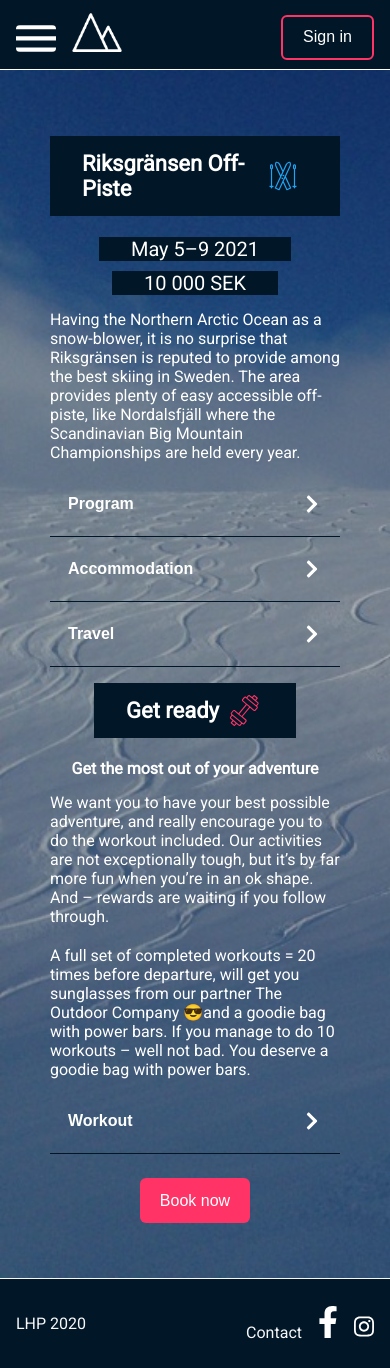
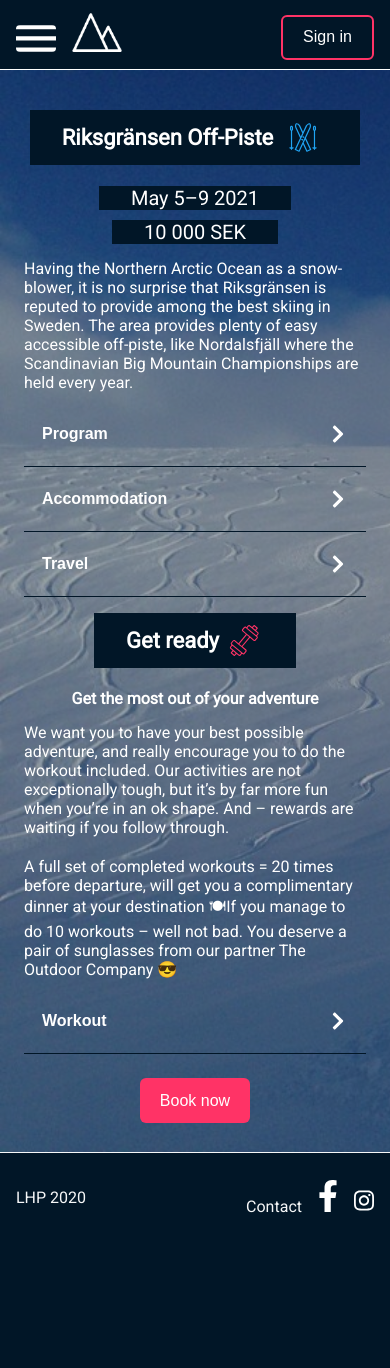
Before and after one commit to lisahammarstrand/final-project-frontend, a React (Create React App) app: page /riksgransen in a window 390 px wide. After the commit the page ends 1242 px from the top, so only its background shows below. Built offline with nearby package versions, Linux system fonts and the light colour scheme.

Commit message:
Changed update stats button, adjusted responsiveness, adjusted content

```diff
--- a/package.json
+++ b/package.json
@@ -10,6 +10,7 @@
     "eslint-plugin-jsx-a11y": "^6.2.3",
     "eslint-plugin-react": "^7.16.0",
     "eslint-plugin-react-hooks": "^2.3.0",
+    "moment": "^2.27.0",
     "react": "^16.12.0",
     "react-dom": "^16.12.0",
     "react-router-dom": "^5.2.0",
--- a/src/components/Header.js
+++ b/src/components/Header.js
@@ -19,7 +19,7 @@ const HamburgerIcon = styled.img`
   margin-left: 16px;
   border-radius: 4px;
 
-  @media (min-width: 768px) {
+  @media (min-width: 650px) {
     display: none;
   }
 `
@@ -30,7 +30,7 @@ const HeaderImage = styled.img`
 const Navbar = styled.nav`
   display: none;
 
-  @media (min-width: 768px) {
+  @media (min-width: 650px) {
     height: 60px;
     display: flex;
     align-items: flex-end;
--- a/src/index.css
+++ b/src/index.css
@@ -40,3 +40,22 @@ main {
   margin-left: 12px;
   margin-right: 12px;
 }
+
+.updateStats {
+  display: block;
+  height: 45px;
+  width: auto;
+  font-size: 16px;
+  background: transparent;
+  color: white;
+  border: 2px solid #20a4f3;
+  border-radius: 6px;
+  padding: 10px 20px;
+  margin: 16px;
+  cursor: pointer;
+  transition: 0.5s;
+}
+
+.updateStats:hover {
+    transform: scale(1.1);
+}
--- a/src/lib/Form.js
+++ b/src/lib/Form.js
@@ -4,9 +4,9 @@ export const Form = styled.form`
 position: absolute;
 display: flex;
 flex-direction: column;
-top: 150px;
+top: 50px;
 width: 80%;
-height: 500px;
+height: auto;
 padding: 40px 30px 30px 30px;
 background: transparent;
 border: 2px solid white;
--- a/src/pages/BookingPage.js
+++ b/src/pages/BookingPage.js
@@ -13,14 +13,14 @@ const BookingBackground = styled(PageBackground)`
   align-items: center;
 `
 const SubmitButton = styled(Button)`
-  position absolute;
   bottom: 24px;
   align-self: center;
 `
 const BookingTitle = styled(Title)`
-  position: absolute;
+  position: relative;
+  margin-top: 0;
+  align-self: center;
   z-index: 2;
-  top: 40px;
 `
 const URL = 'https://active-vaycay-backend.herokuapp.com/users'
 
@@ -58,10 +58,15 @@ export const BookingPage = () => {
     <PageContainer>
       <PageOverlay />
       <BookingBackground>
-        <BookingTitle><h1>Yes, great decision!</h1></BookingTitle>
         {!registrered && (
           <Form onSubmit={handleSubmit}>
-            {!failed && <h2>Glad you are joining us on your next adventure! Welcome to enter your details:</h2>}
+            {!failed &&
+              <>
+                <BookingTitle><h1>Yes, great decision!</h1></BookingTitle>
+                <h2>Glad you are joining us on your next adventure!
+                Welcome to enter your details:
+                </h2>
+              </>}
             {failed && (
               <p>Oops could not registrer your booking. Please check your inputs and try again.</p>
             )}
--- a/src/pages/FunasfjallenDetails.js
+++ b/src/pages/FunasfjallenDetails.js
@@ -15,12 +15,13 @@ const DetailsSummary = styled.div`
   display: flex;
   flex-direction: column;
   justify-content: center;
-  align-items: flex-start;
-  padding: 50px;
+  align-items: center;
+  padding: 24px;
   z-index: 1;
 
   @media (min-width: 650px) {
     flex-direction: row;
+    align-items: flex-start;
   }
 `
 const DetailsDescription = styled.div`
@@ -29,13 +30,9 @@ const DetailsDescription = styled.div`
   flex-direction: column;
   align-items: center;
 
-  @media (min-width: 768px) {
+  @media (min-width: 650px) {
     align-items: flex-start;
-    width: 90%;
-  }
-  @media (min-width: 1024px) {
-    align-items: flex-start;
-    max-width: 800px;
+    max-width: 620px;
   }
 `
 const PackageSubTitle = styled.h2`
@@ -109,7 +106,12 @@ export const FunasfjallenDetails = () => {
             Our activities are not exceptionally tough, but it’s by far more fun when you’re
             in an ok shape. And – rewards are waiting if you follow through.
             </p>
-            <p>A full set of completed workouts = 20 times before departure, will get you sunglasses <span role="img" aria-label="emoji">😎</span>from our partner The Outdoor Company, and a goodie bag with power bars. If you manage to do 10 workouts – well not bad. You deserve a goodie bag with power bars.</p>
+            <p>A full set of completed workouts = 20 times before departure,
+            will get you a complimentary dinner at your destination <span role="img" aria-label="emoji"> 🍽</span>
+              If you manage to do 10 workouts – well not bad.
+              You deserve a pair of sunglasses from our partner The Outdoor Company
+            <span role="img" aria-label="emoji"> 😎</span>
+            </p>
             <Accordion
               title="Workout"
               content={
--- a/src/pages/KittelfjallDetails.js
+++ b/src/pages/KittelfjallDetails.js
@@ -14,12 +14,13 @@ const DetailsSummary = styled.div`
   display: flex;
   flex-direction: column;
   justify-content: center;
-  align-items: flex-start;
-  padding: 50px;
+  align-items: center;
+  padding: 24px;
   z-index: 1;
 
   @media (min-width: 650px) {
     flex-direction: row;
+    align-items: flex-start;
   }
 `
 const DetailsDescription = styled.div`
@@ -28,13 +29,9 @@ const DetailsDescription = styled.div`
   flex-direction: column;
   align-items: center;
 
-  @media (min-width: 768px) {
+  @media (min-width: 650px) {
     align-items: flex-start;
-    width: 90%;
-  }
-  @media (min-width: 1024px) {
-    align-items: flex-start;
-    max-width: 800px;
+    max-width: 620px;
   }
 `
 const PackageSubTitle = styled.h2`
@@ -113,7 +110,12 @@ export const KittelfjallDetails = () => {
             exceptionally tough, but it’s by far more fun when you’re in an ok shape.
             And – rewards are waiting if you follow through.
             </p>
-            <p>A full set of completed workouts = 20 times before departure, will get you sunglasses <span role="img" aria-label="emoji">😎</span>from our partner The Outdoor Company, and a goodie bag with power bars. If you manage to do 10 workouts – well not bad. You deserve a goodie bag with power bars.</p>
+            <p>A full set of completed workouts = 20 times before departure,
+            will get you a complimentary dinner at your destination <span role="img" aria-label="emoji"> 🍽</span>
+              If you manage to do 10 workouts – well not bad.
+              You deserve a pair of sunglasses from our partner The Outdoor Company
+            <span role="img" aria-label="emoji"> 😎</span>
+            </p>
             <Accordion
               title="Workout"
               content={
--- a/src/pages/MyPage.js
+++ b/src/pages/MyPage.js
@@ -1,5 +1,6 @@
 import React, { useState, useEffect } from 'react'
 import styled from 'styled-components'
+import moment from 'moment'
 import { Link } from 'react-router-dom'
 import { PageContainer, PageBackground, PageOverlay } from 'lib/PageBackground'
 import { Title } from 'lib/Title'
@@ -16,7 +17,7 @@ const MyPageSummary = styled.div`
   flex-direction: column;
   align-items: center;
   width: 80%;
-  padding: 50px;
+  margin: 24px 0px;
   background: transparent;
   border: none;
   border-radius: 6px;
@@ -45,10 +46,6 @@ const ProgressbarContainer = styled.div`
   width: 100%;
   padding: 16px;
   `
-const UpdateButton = styled(OutlinedButton)`
-  border: 2px solid #20a4f3;
-  margin-top: 20px;
-`
 const LogOutButton = styled(OutlinedButton)`
 bottom: 24px;
 margin-top: 32px;
@@ -124,7 +121,10 @@ export const MyPage = () => {
             more fun when you’re in an ok shape.
             And – rewards are waiting if you follow through.
             </p>
-            <p>20 workouts before departure = sunglasses from our partner The Outdoor Company <span role="img" aria-label="emoji">😎</span>, and a goodie bag with power bars . 10 workouts – not bad = a goodie bag with power bars.</p>
+            <p>20 workouts = complimentary dinner at your destination <span role="img" aria-label="emoji">🍽</span></p>
+            <p>10 workouts – not bad = sunglasses from our partner The Outdoor Company <span role="img" aria-label="emoji">😎</span>
+            </p>
+
             <Accordion
               title="Workout"
               content={
@@ -154,11 +154,10 @@ export const MyPage = () => {
               } />
 
             <ProgressbarContainer>
+              <h2>{moment().format('MMM Do YYYY')}</h2>
               <ProgressBar precentage={5 * userData.times} />
               <h2>Your current workouts: {userData.times}/20</h2>
-              <UpdateButton
-                title="Update"
-                onClick={() => handleClick(userData.userId)} />
+              <button className="updateStats" type="button" onClick={() => handleClick(userData.userId)}>Update</button>
             </ProgressbarContainer>
             <Link to="/">
               <LogOutButton
--- a/src/pages/RiksgransenDetails.js
+++ b/src/pages/RiksgransenDetails.js
@@ -11,13 +11,14 @@ const DetailsSummary = styled.div`
   display: flex;
   flex-direction: column;
   justify-content: center;
-  align-items: flex-start;
-  padding: 50px;
+  align-items: center;
+  padding: 24px;
   z-index: 1;
 
   @media (min-width: 650px) {
     flex-direction: row;
-  }
+    align-items: flex-start;
+}
 `
 const DetailsDescription = styled.div`
   width: 100%;
@@ -25,13 +26,9 @@ const DetailsDescription = styled.div`
   flex-direction: column;
   align-items: center;
 
-  @media (min-width: 768px) {
+  @media (min-width: 650px) {
     align-items: flex-start;
-    width: 90%;
-  }
-  @media (min-width: 1024px) {
-    align-items: flex-start;
-    max-width: 800px;
+    max-width: 620px;
   }
 `
 const PackageSubTitle = styled.h2`
@@ -113,7 +110,12 @@ export const RiksgransenDetails = () => {
             Our activities are not exceptionally tough, but it’s by far more
             fun when you’re in an ok shape. And – rewards are waiting if you follow through.
             </p>
-            <p>A full set of completed workouts = 20 times before departure, will get you sunglasses from our partner The Outdoor Company <span role="img" aria-label="emoji">😎</span>and a goodie bag with power bars. If you manage to do 10 workouts – well not bad. You deserve a goodie bag with power bars.</p>
+            <p>A full set of completed workouts = 20 times before departure,
+            will get you a complimentary dinner at your destination <span role="img" aria-label="emoji"> 🍽</span>
+              If you manage to do 10 workouts – well not bad.
+              You deserve a pair of sunglasses from our partner The Outdoor Company
+            <span role="img" aria-label="emoji"> 😎</span>
+            </p>
             <Accordion
               title="Workout"
               content={
--- a/src/pages/StartPage.js
+++ b/src/pages/StartPage.js
@@ -49,9 +49,6 @@ const ReadMoreText = styled.div`
   @media (min-width: 650px) {
     max-width: 620px;
   }
-  @media (min-width: 1024px) {
-    max-width: 90%;
-  }
 `
 const IntroDescription = styled.section`
   display: flex;
@@ -63,9 +60,6 @@ const IntroDescription = styled.section`
 
   @media (min-width: 650px) {
     max-width: 620px;
-  }
-  @media (min-width: 1024px) {
-    max-width: 90%;
   }
 `
 const MoreText = styled.div`
@@ -85,9 +79,6 @@ const MoreText = styled.div`
   @media (min-width: 650px) {
     max-width: 620px;
   }
-  @media (min-width: 1024px) {
-    max-width: 90%;
-  }
 `
 const PackageCardContainer = styled.section`
   display: flex;
@@ -101,6 +92,7 @@ const PackageCardContainer = styled.section`
   @media (min-width: 650px) {
     flex-direction: row;
     flex-wrap: wrap;
+    max-width: 800px;
   }
 `
 export const StartPage = () => {
--- a/src/pages/StorulvanDetails.js
+++ b/src/pages/StorulvanDetails.js
@@ -15,12 +15,13 @@ const DetailsSummary = styled.div`
   display: flex;
   flex-direction: column;
   justify-content: center;
-  align-items: flex-start;
-  padding: 50px;
+  align-items: center;
+  padding: 24px;
   z-index: 1;
 
   @media (min-width: 650px) {
     flex-direction: row;
+    align-items: flex-start;
   }
 `
 const DetailsDescription = styled.div`
@@ -29,13 +30,9 @@ const DetailsDescription = styled.div`
   flex-direction: column;
   align-items: center;
 
-  @media (min-width: 768px) {
+  @media (min-width: 650px) {
     align-items: flex-start;
-    width: 90%;
-  }
-  @media (min-width: 1024px) {
-    align-items: flex-start;
-    max-width: 800px;
+    max-width: 620px;
   }
 `
 const PackageSubTitle = styled.h2`
@@ -118,7 +115,12 @@ export const StorulvanDetails = () => {
             more fun when you’re in an ok shape. And – rewards are waiting
             if you follow through.
             </p>
-            <p>A full set of completed workouts = 20 times before departure, will get you sunglasses <span role="img" aria-label="emoji">😎</span>from our partner The Outdoor Company, and a goodie bag with power bars. If you manage to do 10 workouts – well not bad. You deserve a goodie bag with power bars.</p>
+            <p>A full set of completed workouts = 20 times before departure,
+            will get you a complimentary dinner at your destination <span role="img" aria-label="emoji"> 🍽</span>
+              If you manage to do 10 workouts – well not bad.
+              You deserve a pair of sunglasses from our partner The Outdoor Company
+            <span role="img" aria-label="emoji"> 😎</span>
+            </p>
             <Accordion
               title="Workout"
               content={
```
Also changed, not shown: 2 other files (tests, documents, lock files or other folders).
